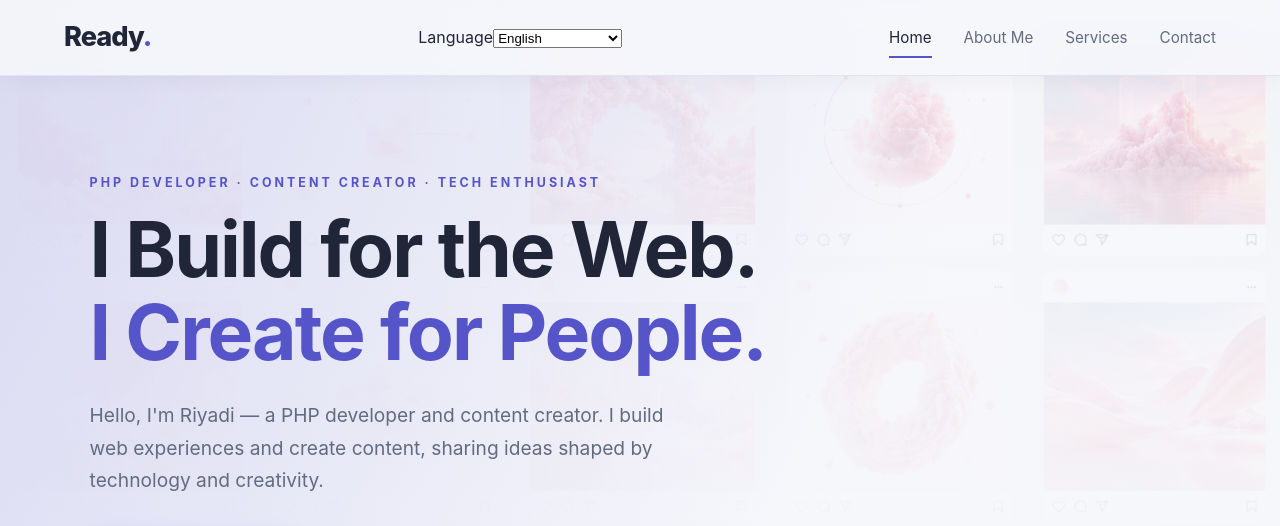
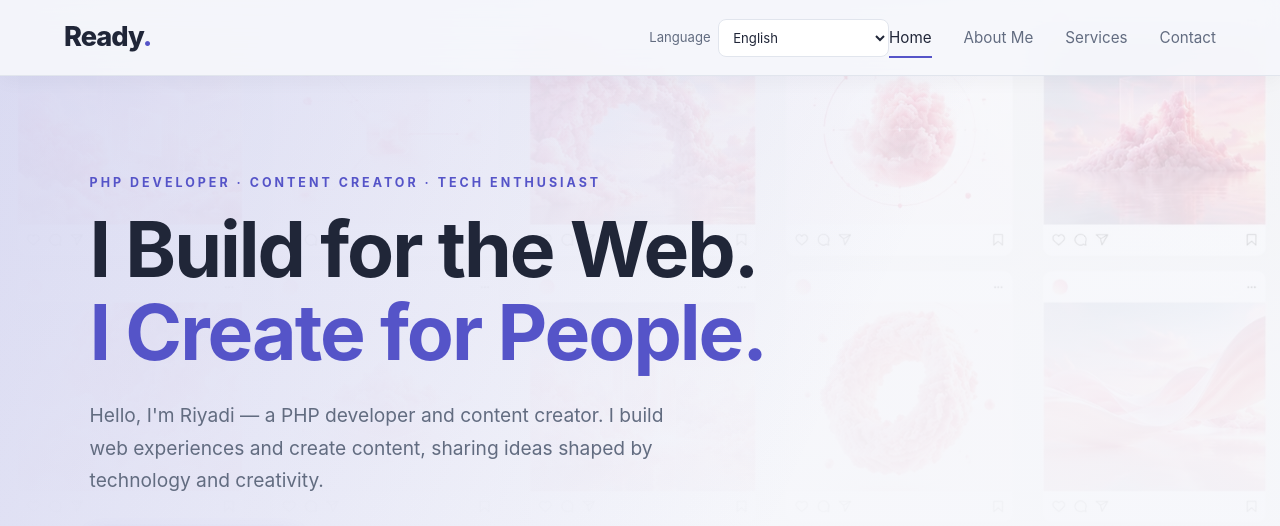
Before and after one commit to mahesri/mahesri.github.io, a plain HTML site: page index.html in a window 1280 px wide. Shown: the top 526 px of the page. Drawn offline with nearby package versions, Linux system fonts and the light colour scheme.

Commit message:
Style the English and Indonesian selector
Added styles for language preference control component.

```diff
--- a/style.css
+++ b/style.css
@@ -1573,3 +1573,36 @@ body { background: var(--bg); color: var(--text); }
 @media (prefers-reduced-motion: reduce) {
   .project-slide { transition: none; }
 }
+
+
+/* Language preference control */
+.language-switch {
+  display: inline-flex;
+  align-items: center;
+  gap: .45rem;
+  margin-left: auto;
+  color: var(--text-muted);
+  font-size: .82rem;
+  white-space: nowrap;
+}
+
+.language-switch select {
+  min-height: 38px;
+  padding: .4rem 1.8rem .4rem .65rem;
+  border: 1px solid var(--border);
+  border-radius: 8px;
+  background: var(--surface);
+  color: var(--text);
+  font: inherit;
+  cursor: pointer;
+}
+
+.language-switch select:focus-visible {
+  outline: 2px solid var(--primary);
+  outline-offset: 2px;
+}
+
+@media (max-width: 760px) {
+  .language-switch { gap: .3rem; font-size: .72rem; }
+  .language-switch select { min-height: 36px; padding: .35rem 1.35rem .35rem .45rem; }
+}
```
